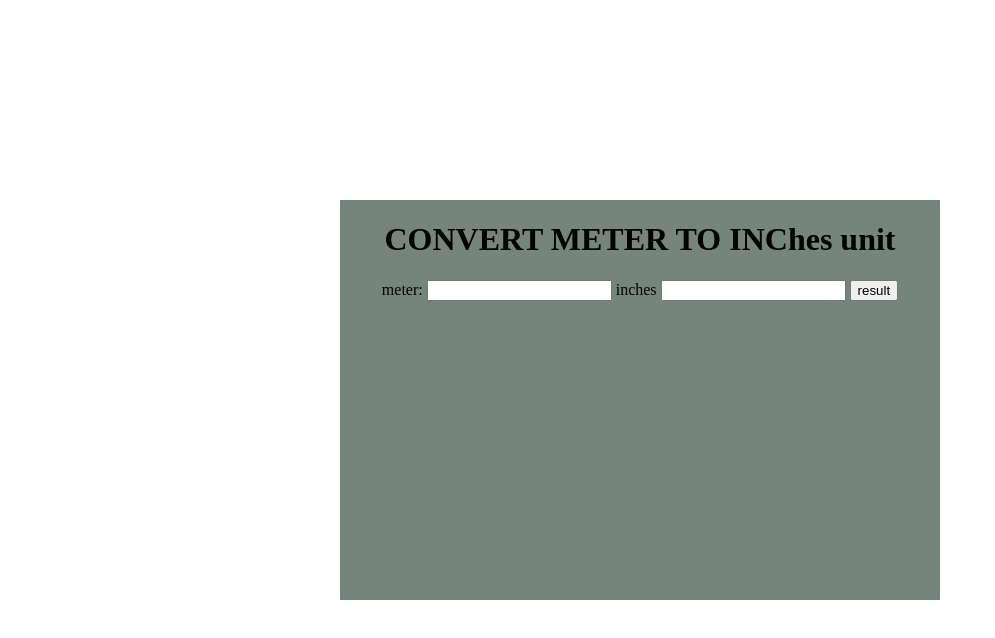
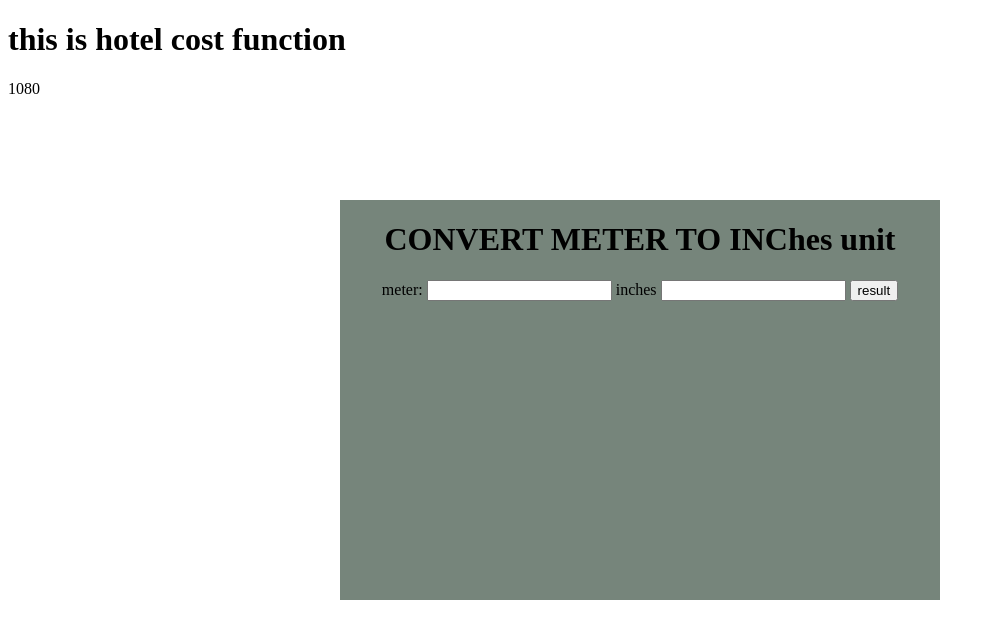
Before and after one commit to MdRashelSheikh/meter-to-incs, a plain HTML site: page index.html in a window 1280 px wide. Shown: the whole page, without its empty margins (0-995 px from the left). Drawn offline with Linux system fonts and the light colour scheme.

Commit message:
hotel cost

```diff
--- a/index.html
+++ b/index.html
@@ -18,6 +18,11 @@
         <button onclick="myFunction()">result</button>
 
     </div>
+    <div class="bg1">
+        <h1>this is hotel cost function</h1>
+        <p id="demo" onclick="myFunction()">this is result</p>
+
+    </div>
 
     <script>
         function myFunction(){
@@ -26,6 +31,33 @@
             document.getElementById('inches').value=inches;
         }
 
+        // hotel cost//
+
+        function hotelCost(day){
+            var cost = 0;
+            if(day<=10){
+                cost = day*100;
+            }
+            else if(day<=20){
+                var firstPart= 10*100;
+                var remaing =day-10;
+                var secondPart=remaing*80;
+                var cost = firstPart+secondPart;
+            }
+            else{
+                var firstPart=10*100;
+                var secondPart=10*8;
+                remaing=day-20;
+                var thirdPart=remaing*50;
+                var cost=firstPart+secondPart+thirdPart;
+
+            }
+            return cost;
+        }
+        var result=hotelCost(11)
+        document.getElementById('demo').innerHTML=result;
+
+
 
     </script>
 </body>
```
